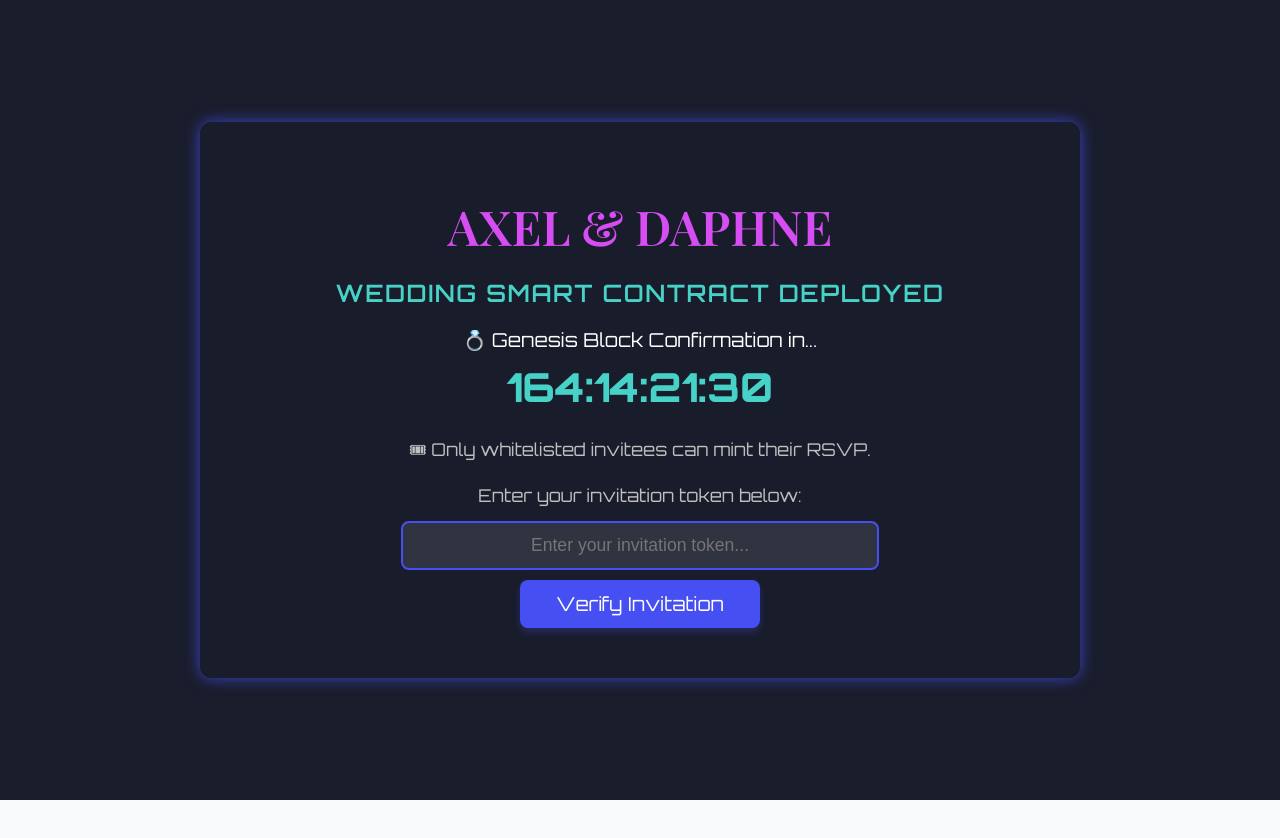
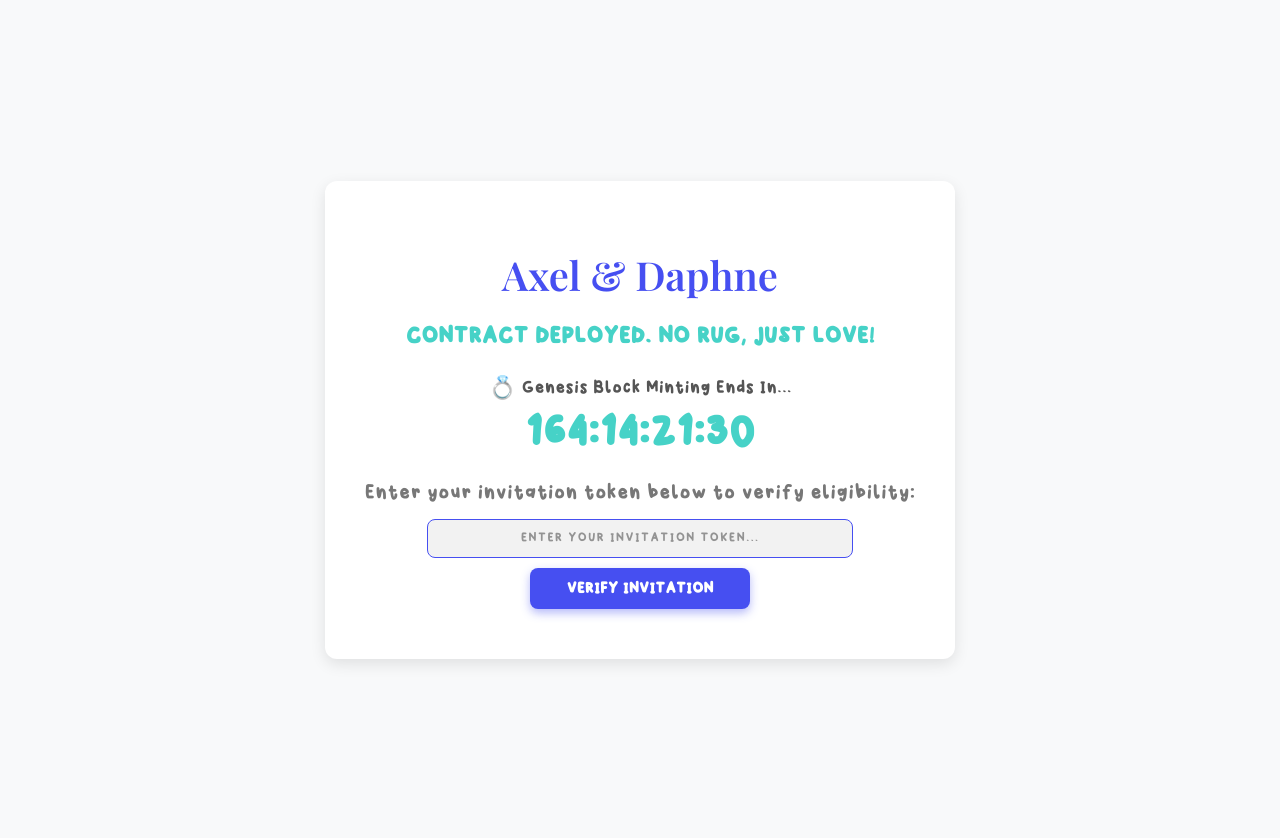
Before and after one commit to xIndustries/wedding-rsvp-frontend, a React (Vite) app: page / in a window 1280 px wide. Before the commit the page ends 800 px from the top, so only its background shows below. Built offline with nearby package versions, Linux system fonts and the light colour scheme.

Commit message:
Change the ui of the home.jsx

```diff
--- a/src/pages/Home.jsx
+++ b/src/pages/Home.jsx
@@ -50,22 +50,26 @@ const Home = () => {
 
   return (
     <div className="home-container">
-      <div className="home-content">
-        {/* 💍 Crypto-Inspired Wedding Title */}
+      <div className="home-box">
+        {/* 💰 Meme Coin-Style Wedding Header */}
         <h1 className="wedding-title">Axel & Daphne</h1>
-        <h2 className="wedding-subtitle">Wedding Smart Contract Deployed</h2>
+        <h2 className="wedding-subtitle">
+          Contract Deployed. No Rug, Just Love!
+        </h2>
 
         {/* ⏳ Countdown Timer */}
-        <p className="countdown-text">💍 Genesis Block Confirmation in...</p>
+        <p className="countdown-text">💍 Genesis Block Minting Ends In...</p>
         <div className="countdown-timer">
           <Countdown date={weddingDate} />
         </div>
 
         {/* 🎟 RSVP Token Entry */}
+        {/* <p className="rsvp-text">
+          ONLY WHITELISTED ADDRESSES CAN CLAIM THEIR ALLOCATION!
+        </p> */}
         <p className="rsvp-text">
-          🎟 Only whitelisted invitees can mint their RSVP.
+          Enter your invitation token below to verify eligibility:
         </p>
-        <p className="rsvp-text">Enter your invitation token below:</p>
 
         <form className="token-form" onSubmit={handleSubmit}>
           <input
@@ -77,7 +81,7 @@ const Home = () => {
             className={`token-input ${error ? "input-error" : ""}`} // Highlight input on error
           />
           <button type="submit" className="submit-button">
-            Verify Invitation
+            VERIFY INVITATION
           </button>
 
           {/* 🔥 Error Message with Fade-Out Animation */}
--- a/src/styles/Home.css
+++ b/src/styles/Home.css
@@ -1,59 +1,59 @@
-/* 🌌 Web3-Inspired Theme */
+/* 🌟 Import Custom Font (Winkle) */
+@font-face {
+    font-family: "Winkle";
+    src: url("../assets/fonts/Winkle-Regular.ttf") format("truetype");
+    font-weight: normal;
+    font-style: normal;
+}
+
+/* 🌌 Elegant Web3-Inspired Theme */
 .home-container {
-    background-color: #1a1d2b;
-    color: #fff;
-    font-family: "Orbitron", sans-serif;
+    background-color: #f8f9fa; /* Light, elegant background */
+    color: #333; /* Darker text for readability */
+    font-family: "Winkle", serif; /* Apply custom font */
     min-height: 100vh;
     display: flex;
     justify-content: center;
     align-items: center;
     text-align: center;
+    padding: 20px;
 }
 
-/* 🏆 Content Box */
-.home-content {
-    /* max-width: 600px; */
-    width: 800px;
+/* 📦 Home Box */
+.home-box {
+    max-width: 600px;
     padding: 40px;
-    background: rgba(26, 29, 43, 0.95);
+    background-color: white;
     border-radius: 12px;
-    box-shadow: 0 0 15px rgba(70, 79, 241, 0.8);
+    box-shadow: 0px 5px 15px rgba(0, 0, 0, 0.1);
 }
 
-/* 💍 Wedding Title */
+/* 💰 Meme Coin-Style Title */
 .wedding-title {
-    font-size: 3rem;
-    text-transform: uppercase;
-    color: #d64df3;
+    font-size: 2.5rem;
     font-weight: bold;
+    color: #464ff1; /* Periwinkle */
     margin-bottom: 10px;
 }
 
-/* 🏦 Web3 Subtitle */
-/* .wedding-subtitle {
-    font-size: 1.5rem;
-    color: #46d2c7;
-    margin-bottom: 20px;
-} */
-
+/* 🔥 Subtitle */
 .wedding-subtitle {
-    font-size: 1.5rem;
+    font-size: 1.8rem;
     font-weight: 600;
     color: #46d2c7;
-    font-family: "Orbitron", sans-serif; /* ✅ Apply Orbitron */
-    text-transform: uppercase; /* Optional: Make it ALL CAPS */
-    letter-spacing: 1.5px; /* Optional: Increase spacing for a futuristic feel */
+    font-family: "Winkle", serif; /* Custom font */
+    text-transform: uppercase;
 }
 
 /* ⏳ Countdown Timer */
 .countdown-text {
-    font-size: 1.2rem;
-    color: #ffffff;
+    font-size: 1.4rem;
+    color: #555;
     margin-bottom: 10px;
 }
 
 .countdown-timer {
-    font-size: 2.5rem;
+    font-size: 3.2rem;
     font-weight: bold;
     color: #46d2c7;
     margin-bottom: 25px;
@@ -61,8 +61,8 @@
 
 /* 🎟 RSVP Token Input */
 .rsvp-text {
-    font-size: 1.1rem;
-    color: #bfbfbf;
+    font-size: 1.6rem;
+    color: #777;
     margin-bottom: 15px;
 }
 
@@ -74,45 +74,55 @@
     flex-direction: column;
 }
 
+/* 🔑 Token Input */
 .token-input {
-    width: 450px;
+    width: 400px;
     padding: 12px;
-    font-size: 1.1rem;
+    font-size: 1rem;
+    font-family: "Winkle", serif; /* Apply Winkle font */
     border-radius: 8px;
-    border: 2px solid #464ff1;
+    border: 1px solid #464ff1;
     text-align: center;
-    background: rgba(255, 255, 255, 0.1);
-    color: #fff;
+    background: rgba(0, 0, 0, 0.05);
+    color: #333;
     transition: all 0.3s ease-in-out;
+}
+
+/* 🔑 Token Input Placeholder */
+.token-input::placeholder {
+    font-family: "Winkle", serif; /* ✅ Apply Winkle font to placeholder */
+    color: rgba(51, 51, 51, 0.5); /* Softer color for placeholder */
+    font-size: 1rem;
+    text-transform: uppercase; /* Optional: Make it look more futuristic */
+    letter-spacing: 1px; /* Optional: Add some spacing */
 }
 
 .token-input:focus {
     border-color: #46d2c7;
-    background: rgba(255, 255, 255, 0.2);
+    background: rgba(0, 0, 0, 0.1);
     box-shadow: 0 0 10px rgba(70, 79, 241, 0.5);
 }
 
 /* 🎟 Verify Invitation Button */
 .submit-button {
-    width: 30%;
-    padding: 12px 24px;
+    width: 40%;
+    padding: 12px;
     font-size: 1.2rem;
-    font-weight: lighter;
+    font-weight: bold;
     border-radius: 8px;
     border: none;
     cursor: pointer;
-    font-family: "Orbitron", sans-serif; /* ✅ Apply Orbitron */
-    background-color: #464ff1 !important; /* 🟣 Force Periwinkle */
+    font-family: "Winkle", serif;
+    background-color: #464ff1 !important;
     color: white !important;
     transition: all 0.3s ease-in-out;
-    box-shadow: 0 4px 8px rgba(70, 79, 241, 0.3); /* Soft glow effect */
+    box-shadow: 0px 4px 10px rgba(70, 79, 241, 0.4);
 }
 
-/* 🔥 Hover Effect */
 .submit-button:hover {
-    background-color: #2aa198 !important; /* 🟢 Force Cyan Hover */
-    box-shadow: 0 6px 12px rgba(42, 161, 152, 0.4);
+    background-color: #3ab5a9 !important;
     transform: scale(1.05);
+    box-shadow: 0px 6px 12px rgba(42, 161, 152, 0.4);
 }
 
 /* 🛑 Error Message */
@@ -138,9 +148,10 @@
     animation: shake 0.3s ease-in-out;
 }
 
-/* ✨ Shake Animation for Invalid Input */
+/* ✨ Shake Animation */
 @keyframes shake {
-    0% {
+    0%,
+    100% {
         transform: translateX(0);
     }
     25% {
@@ -152,7 +163,4 @@
     75% {
         transform: translateX(-5px);
     }
-    100% {
-        transform: translateX(0);
-    }
 }
```
